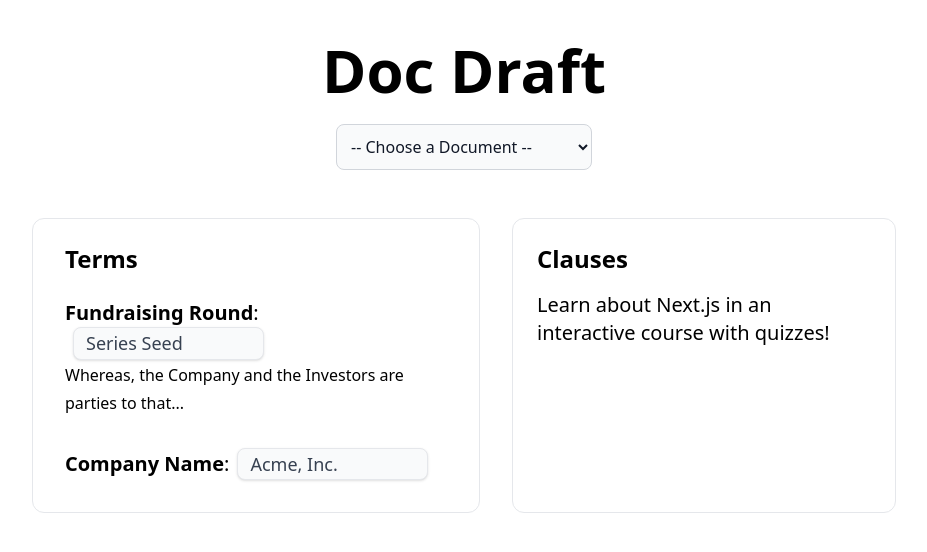
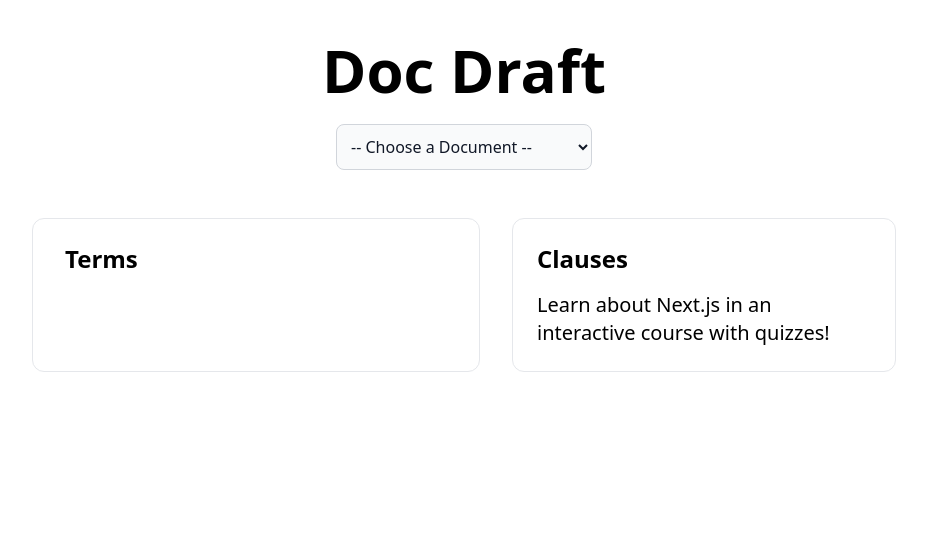
Before and after one commit to anishpdalal/doc-draft-app, a Next.js app: page /draft in a window 1280 px wide. Shown: the top 552 px of the page, without its empty margins (176-1103 px from the left). Built offline with nearby package versions, Linux system fonts and the light colour scheme.

Commit message:
filter terms by selected doc

```diff
--- a/data/term_sheet.js
+++ b/data/term_sheet.js
@@ -1,12 +1,12 @@
 const terms = {
   "round": {
-    "documents": ["rofr"],
+    "docs": ["rofr"],
     "display_name": "Fundraising Round",
     "value": "Series Seed",
     "text": "Whereas, the Company and the Investors are parties to that certain Series Seed Preferred Stock Purchase Agreement, of even date herewith (the “Purchase Agreement”), pursuant to which the Investors have agreed to purchase shares of the Series Seed Preferred Stock of the Company, par value $__ per share (“Series Seed Preferred Stock”); and"
   },
-  "company_name": {
-    "documents": ["rofr"],
+  "docs": {
+    "docs": ["rofr"],
     "display_name": "Company Name",
     "value": "Acme, Inc.",
     "text": null
--- a/pages/draft.js
+++ b/pages/draft.js
@@ -26,8 +26,13 @@ export default function Draft() {
   }
 
   const handSelectChange = event => {
-    setDocument(event.target.value);
+    setDocument(event.target.value)
   };
+
+  const termIncludesDoc = (term, doc) => {
+    const docs = data[term].docs || []
+    return docs.includes(doc)
+  }
 
 
   return (
@@ -56,7 +61,7 @@ export default function Draft() {
       <div className="mt-6 flex max-w-4xl flex-wrap justify-around sm:w-full">
         <div className="mt-6 w-6/12 rounded-xl border p-6 text-left">
           <h3 className="text-2xl pl-2 font-bold">Terms</h3>
-          {Object.keys(data).map((term) =>
+          {Object.keys(data).filter((term) => termIncludesDoc(term, doc)).map((term) =>
             <p key={term} onClick={(e) => setActiveTerm(term)} className={`mt-4 p-2 text-xl rounded-md ${activeTerm === term ? "bg-slate-50" : "hover:bg-slate-100"} ${activeTerm !== term && activeTerm !== "" ? "opacity-40" : ""}`}>
               <span className="font-bold">{data[term].display_name}</span>:
               <input
```
